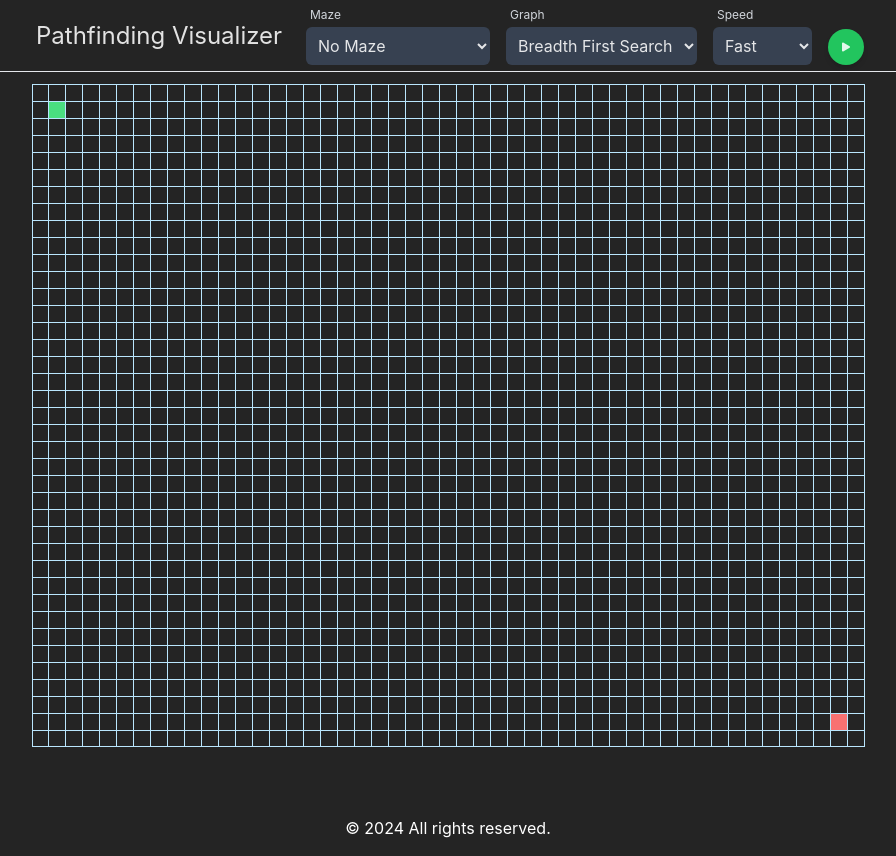
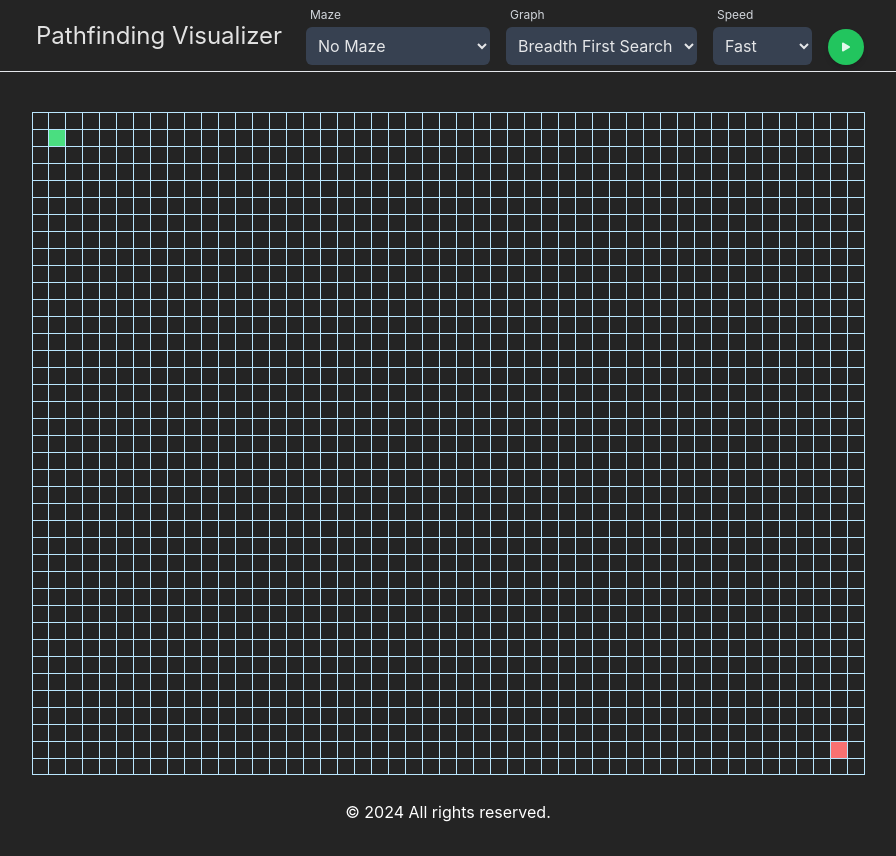
Before and after one commit to tothantonio/pathfinding-visualizer, a React (Vite) app: page / in a window 1280 px wide. Shown: the whole page, without its empty margins (192-1088 px from the left). After the commit the page ends 824 px from the top, so only its background shows below. Built offline with nearby package versions, Linux system fonts and the light colour scheme.

Commit message:
changed the wall color

```diff
--- a/src/components/Footer.tsx
+++ b/src/components/Footer.tsx
@@ -1,7 +1,7 @@
 
 export function Footer() {
   return (
-    <footer className="w-full py-4 shadow-gray-700 text-white text-center">
+    <footer className="w-full shadow-gray-700 text-white text-center">
       &copy; 2024 All rights reserved.
     </footer>
   );
--- a/src/components/Grid.tsx
+++ b/src/components/Grid.tsx
@@ -43,7 +43,7 @@ export function Grid({
     <div
       className={twMerge(
         // base classes
-        "flex items-center flex-col justify-center border-sky-300 mt-3",
+        "flex items-center flex-col justify-center border-sky-300 mt-10",
         // controlling grid height
         `lg:min-h-[${MAX_ROWS * 10}px] md:min-h-[${MAX_ROWS * 8}px] xs:min-h-[${MAX_ROWS * 5}px] min-h-[${MAX_ROWS * 4}px]`,
         // controlling grid width
--- a/src/components/Select.tsx
+++ b/src/components/Select.tsx
@@ -10,7 +10,7 @@ export function Select({
   value: string | number;
   label: string;
   onChange: (value: ChangeEvent<HTMLSelectElement>) => void;
-  options: { value: string | number; name: string }[];
+  options: { value: string | number; name: string}[];
   isDisabled?: boolean;
 }) {
   return (
--- a/src/utils/constants.ts
+++ b/src/utils/constants.ts
@@ -33,7 +33,7 @@ export const TILE_STYLE =
 export const TRAVERSED_TILE_STYLE = TILE_STYLE + " bg-cyan-500";
 export const START_TILE_STYLE = TILE_STYLE + " bg-green-400";
 export const END_TILE_STYLE = TILE_STYLE + " bg-red-400";
-export const WALL_TILE_STYLE = TILE_STYLE + " bg-gray-400";
+export const WALL_TILE_STYLE = TILE_STYLE + " bg-gray-300";
 export const PATH_TILE_STYLE = TILE_STYLE + " bg-green-500";
 
 export const MAZES: MazeSelectType[] = [
```
